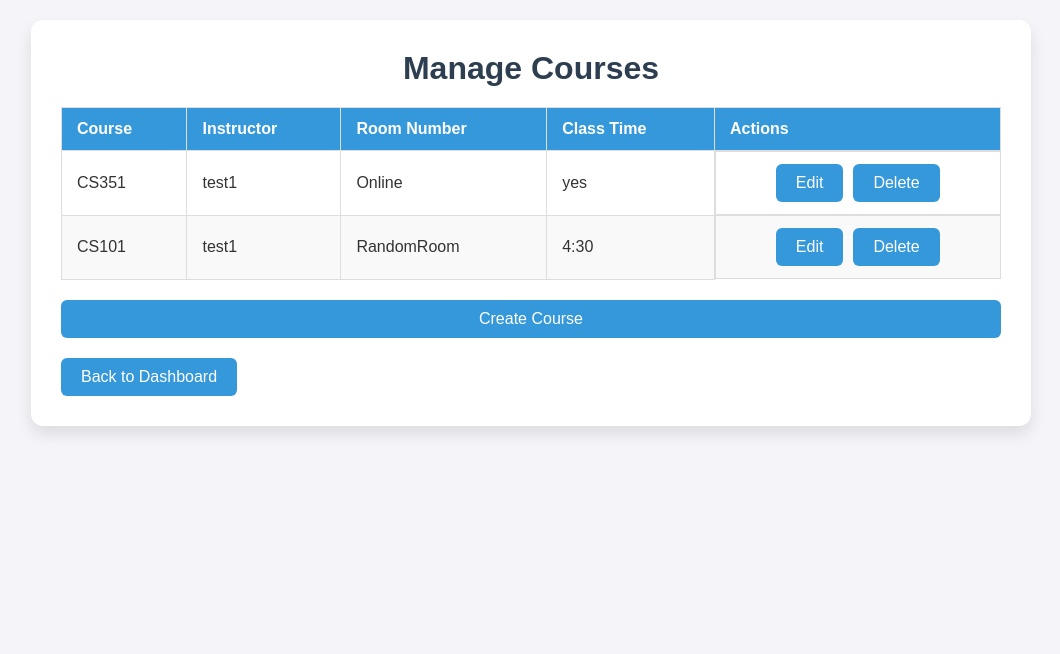
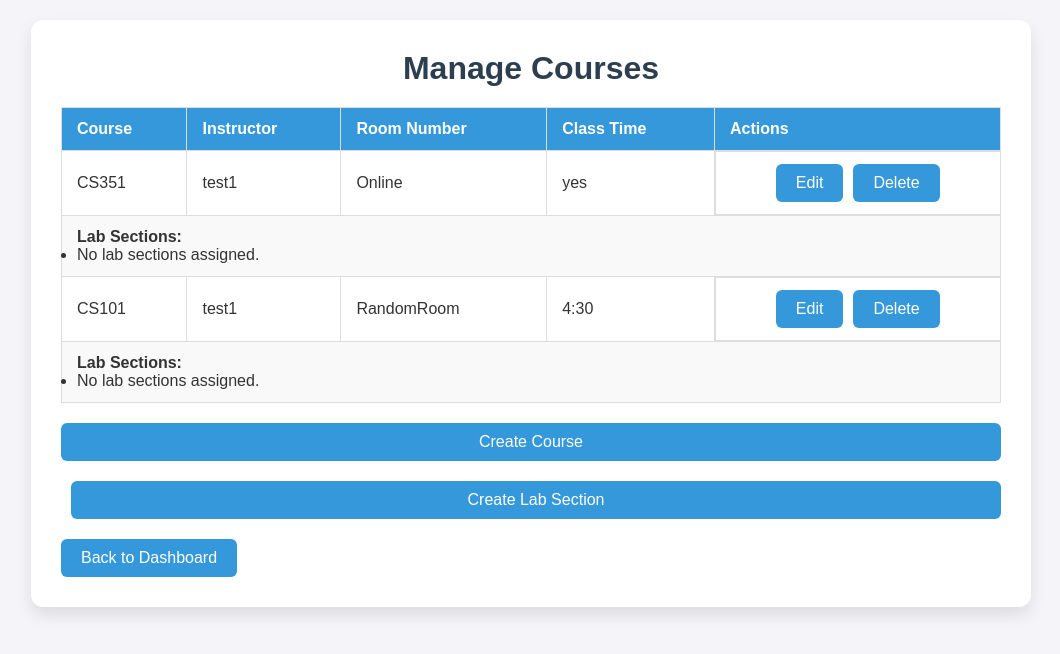
Before and after one commit to Connor-Gregor/TAScheduler, a Django app: page /course-management/ in a window 1280 px wide. Shown: the top 654 px of the page, without its empty margins (109-1169 px from the left). Run offline with Django 5.2, Linux system fonts and the light colour scheme; a user stored in the database is signed in; data comes from the database, SQL or seed files in the repository; data that the repository does not hold is empty.

Commit message:
added create lab section button and logic

```diff
--- a/TAScheduler/urls.py
+++ b/TAScheduler/urls.py
@@ -20,7 +20,7 @@ from django.urls import path
 
 from TASchedulerApp import views
 from TASchedulerApp.views import course_assignment
-
+from TASchedulerApp.views import CreateLabSectionView
 urlpatterns = [
     path('admin/', admin.site.urls),
 
@@ -68,7 +68,7 @@ path('delete_course/<int:course_id>/', views.delete_course, name='delete_course'
     #path('instructor/assign_ta_labs/', views.AssignTALabsInstructorView.as_view(), name='assign_ta_labs_instructor'),
     #path('instructor/contact_tas/', views.ContactTAsView.as_view(), name='contact_tas'),
     #path('instructor/send_notifications/', views.SendNotificationsView.as_view(), name='send_notifications_instructor'),
-
+    path('create-lab-section/', CreateLabSectionView.as_view(), name='create_lab_section'),
     # TA URLs
     #path('ta/edit_contact_info/', views.EditContactInfoView.as_view(), name='edit_contact_info'),
     #path('ta/view_ta_assignments/', views.ViewTAAssignmentsTAView.as_view(), name='view_ta_assignments_ta'),
--- a/TASchedulerApp/views.py
+++ b/TASchedulerApp/views.py
@@ -15,6 +15,9 @@ from .service.course_service import CourseService, assign_instructor_and_tas
 from .service.notification_service import NotificationService
 from .service.edit_user_service import update_user_profile
 
+from .forms import LabSectionForm
+from .decorators import role_required
+from .models import LabSection
 
 
 # Create your views here.
@@ -254,3 +257,18 @@ def course_assignment(request):
             'tas': tas,
         }
     )
+class CreateLabSectionView(LoginRequiredMixin, View):
+    @method_decorator(role_required(allowed_roles=['Administrator', 'Instructor']))
+    def get(self, request):
+        form = LabSectionForm()
+        return render(request, 'admin/create_lab_section.html', {'form': form})
+
+    @method_decorator(role_required(allowed_roles=['Administrator', 'Instructor']))
+    def post(self, request):
+        form = LabSectionForm(request.POST)
+        if form.is_valid():
+            form.save()
+            messages.success(request, "Lab section created successfully!")
+            return redirect('course_management')
+        else:
+            return render(request, 'admin/create_lab_section.html', {'form': form})
--- a/templates/admin/course_management.html
+++ b/templates/admin/course_management.html
@@ -158,6 +158,22 @@
                         </form>
                     </td>
                 </tr>
+                    <tr>
+        <td colspan="5">
+            <strong>Lab Sections:</strong>
+            <ul>
+                {% for lab in course.lab_sections.all %}
+                <li>
+                    {{ lab.name }} (Section: {{ lab.section }})
+                    - Instructor: {{ lab.instructor }}
+                    - TA: {{ lab.ta }}
+                </li>
+                {% empty %}
+                <li>No lab sections assigned.</li>
+                {% endfor %}
+            </ul>
+        </td>
+    </tr>
                 {% empty %}
                 <tr>
                     <td colspan="5" style="text-align: center; font-style: italic; color: #888;">
@@ -170,6 +186,8 @@
 
         <!-- Create Course Button -->
         <a href="{% url 'create_course' %}" class="btn btn create">Create Course</a>
+        <!-- NEW: Create Lab Section Button -->
+        <a href="{% url 'create_lab_section' %}" class="btn btn create" style="margin-left: 10px;">Create Lab Section</a>
 
         <!-- Back to Dashboard Button -->
         <a href="{% url 'dashboard' %}" class="btn" style="margin-top: 20px;">Back to Dashboard</a>
```
Also changed, not shown: TASchedulerApp/forms.py (+15 -1 lines), templates/admin/create_lab_section.html (added, +18 -0 lines).
